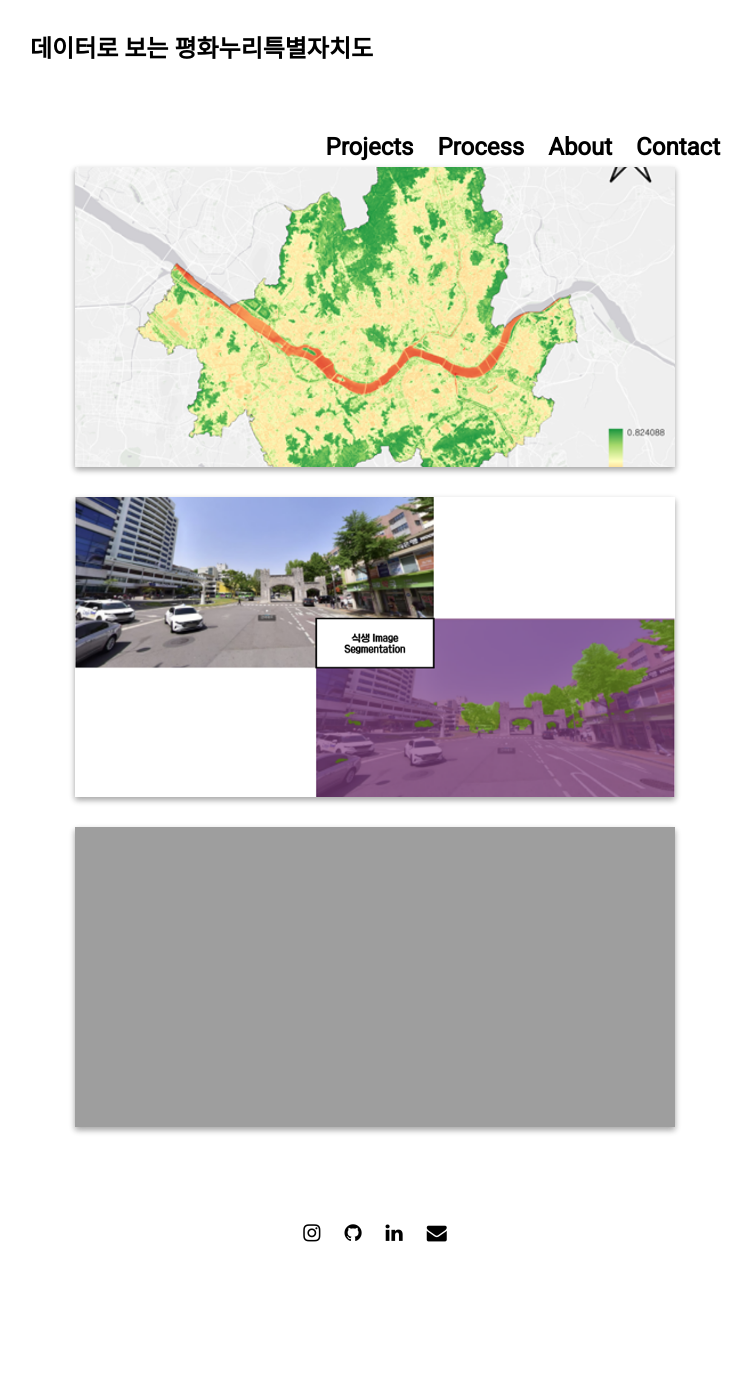
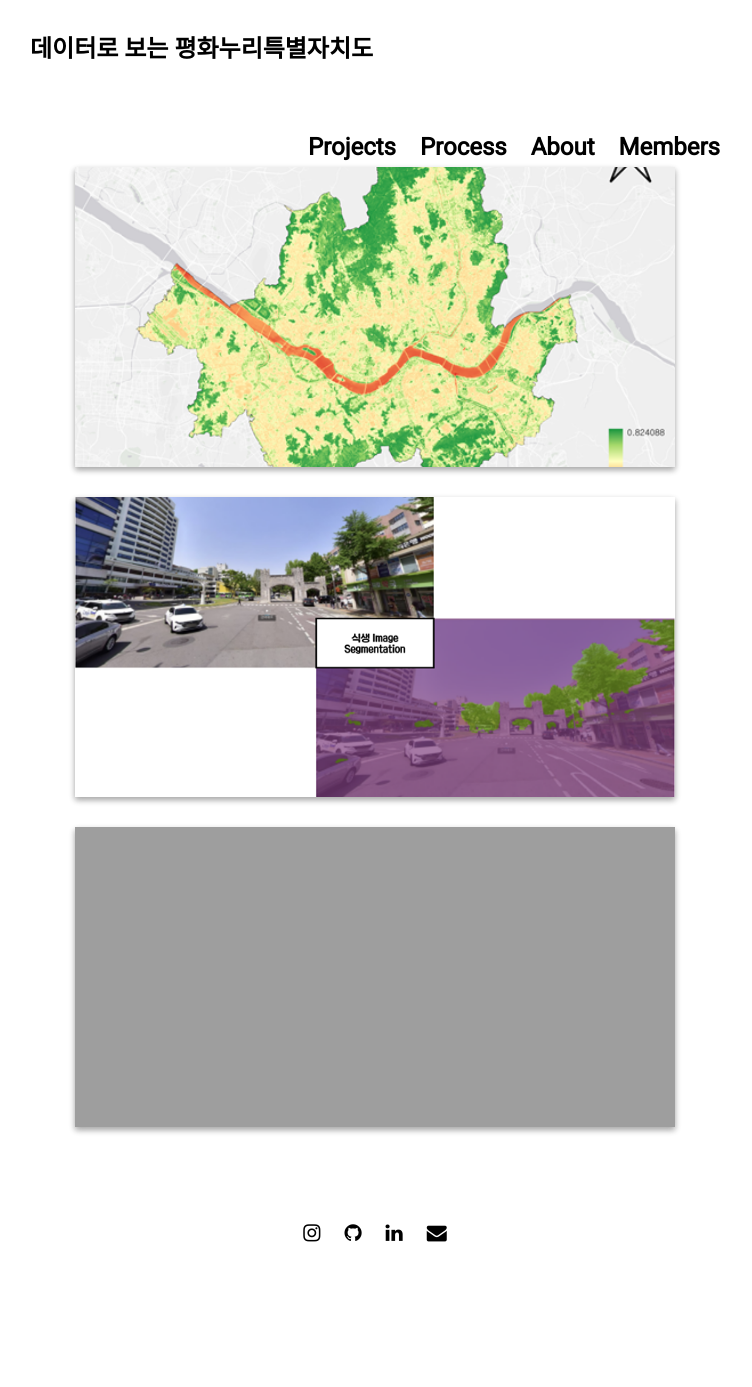
Before and after one commit to jinuew/SICM2002-6, a Jekyll site: the page built from index.md, in a window 1280 px wide. Shown: the whole page, without its empty margins (265-1017 px from the left). Built offline with Jekyll 4.4.1, drawn with Linux system fonts in a browser that asks for light colours; nearby versions of some CDN libraries.

Commit message:
Update settings.yml

```diff
--- a/_data/settings.yml
+++ b/_data/settings.yml
@@ -5,7 +5,7 @@ menu:
 - {name: 'Projects', url: ''}
 - {name: 'Process',     url: 'blog'}
 - {name: 'About',    url: 'about'}
-- {name: 'Contact',  url: 'contact'}
+- {name: 'Members',  url: 'contact'}
 
 #-------------------------------
 # Projects Section
```
